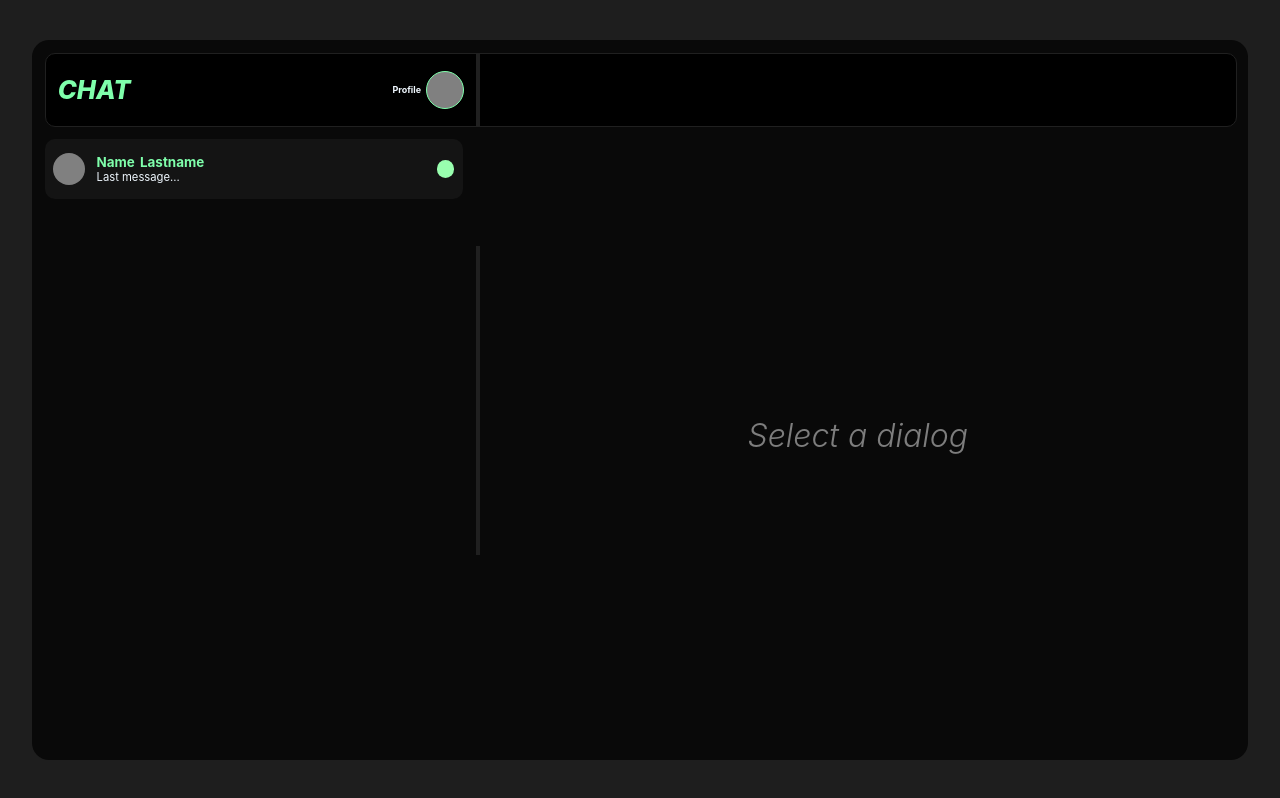
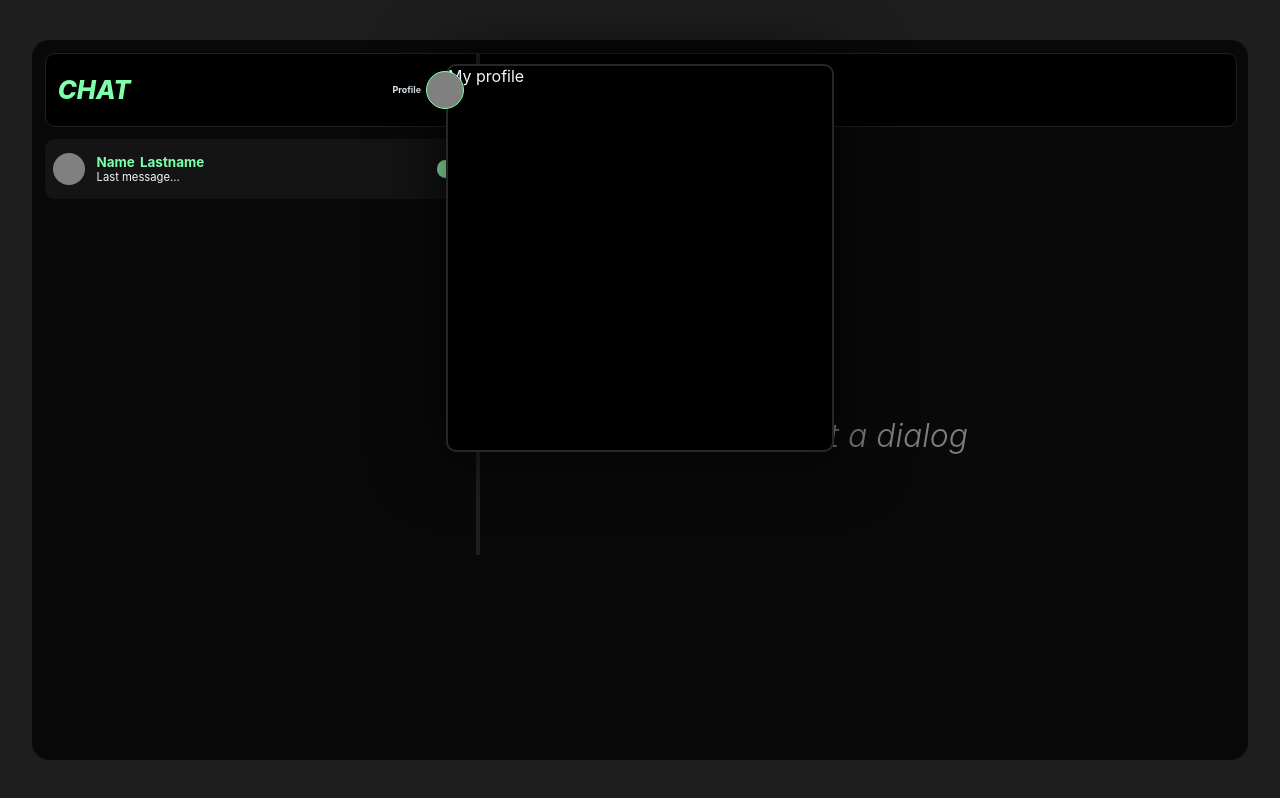
Before and after one commit to Hsu-hsuuuu/project-chat, a React (Create React App) app: page / in a window 1280 px wide. Both pictures are taken after a click on the button 445 px from the left and 89 px from the top of the page. Built offline with nearby package versions, Linux system fonts and the light colour scheme.

Commit message:
added modal window and some styles for MyProfile component

```diff
--- a/src/Chat.tsx
+++ b/src/Chat.tsx
@@ -1,4 +1,4 @@
-import React, { FC, useState } from 'react';
+import React, { FC } from 'react';
 import ChatHeader from './components/ChatHeader/ChatHeader';
 import styles from './Chat.module.scss';
 import MainArea from './components/MainArea/MainArea';
--- a/src/components/ChatHeader/HeaderLeftSide/HeaderLeftSide.module.scss
+++ b/src/components/ChatHeader/HeaderLeftSide/HeaderLeftSide.module.scss
@@ -29,10 +29,13 @@
         .my_profile_button {
             width: 3vw;
             height: 3vw;
+            z-index: 99;
+
+            cursor: pointer;
             background-color: gray;
 
             border: 1px solid #7FFFAB;
             border-radius: 50%;
-            cursor: pointer;
+
         }
 }
--- a/src/components/ChatHeader/HeaderLeftSide/HeaderLeftSide.tsx
+++ b/src/components/ChatHeader/HeaderLeftSide/HeaderLeftSide.tsx
@@ -1,15 +1,28 @@
-import React, { FC } from 'react';
-import styles from './HeaderLeftSide.module.scss'
+import React, { FC, useState } from 'react';
+import MyProfile from './MyProfile/MyProfile';
+
+import styles from './HeaderLeftSide.module.scss';
+
 
 const HeaderLeftSide: FC = () => {
+    const [openProfile, setOpenProfile] = useState<boolean>(false);
+
+    const handlerOpenProfile = (event: React.MouseEvent<HTMLElement>) => {
+        setOpenProfile(!openProfile)
+    }
+
     return (
         <div className={ styles.left_side }>
             <h1 className={ styles.chat_name }>CHAT</h1>
             <div className={ styles.my_profile_block }>
                 <h3 className={ styles.profile_text }>Profile</h3>
-                <button className={ styles.my_profile_button }>
+                <button
+                    className={ styles.my_profile_button }
+                    onClick={ handlerOpenProfile }
+                >
 
-                </button> {/*&& <MyProfile /> */}
+                </button>
+                {openProfile && <MyProfile />}
             </div>
         </div>
     );
--- /dev/null
+++ b/src/components/ChatHeader/HeaderLeftSide/MyProfile/MyProfile.module.scss
@@ -0,0 +1,17 @@
+.my_profile_list {
+    position: absolute;
+    margin-top: 5%;
+    margin-left: auto;
+    margin-right: auto;
+    top: 0;
+    left: 0;
+    right: 0;
+
+    width: 30vw;
+    height: 30vw;
+
+    border-radius: 10px;
+    background-color: #000000;
+    border: 2px solid #272727;
+    box-shadow: 0px 0px 67px 7px rgba(0, 0, 0, 0.71);
+}
--- a/src/components/ChatHeader/HeaderLeftSide/MyProfile/MyProfile.tsx
+++ b/src/components/ChatHeader/HeaderLeftSide/MyProfile/MyProfile.tsx
@@ -1,8 +1,10 @@
 import React, { FC } from 'react';
+import styles from './MyProfile.module.scss';
 
 const MyProfile: FC = () => {
     return (
-      <div>
+      <div className={ styles.my_profile_list }>
+        My profile
       </div>
     );
   }
```
